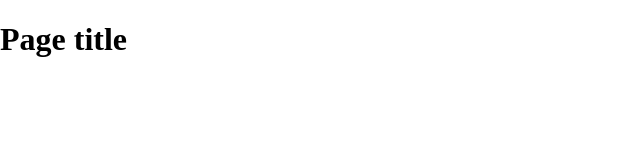
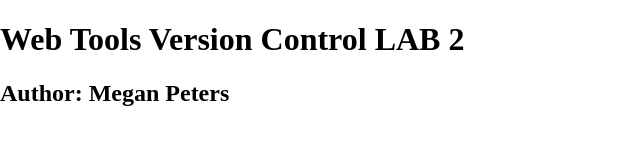
Before and after one commit to meganpeters/WebToolgithubPeters, a plain HTML site: page index.html in a window 1280 px wide. Shown: the whole page, without its empty margins (0-640 px from the left). Drawn offline with nearby package versions, Linux system fonts and the light colour scheme.

Commit message:
Updated my vclab project
Added an author tag and changed my h1 tag

```diff
--- a/index.html
+++ b/index.html
@@ -14,7 +14,8 @@
     </head>
     <body>
     <header>
-	<h1>Page title</h1>
+	<h1>Web Tools Version Control LAB 2</h1>
+	<h2> Author: Megan Peters </h2>
     </header>
     <nav id="pageNav">
     </nav>
```
